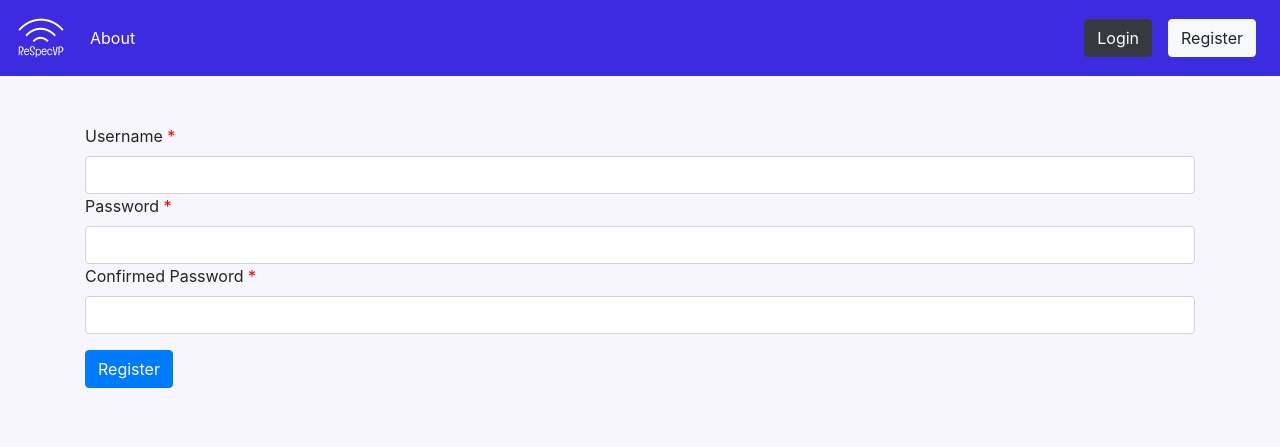
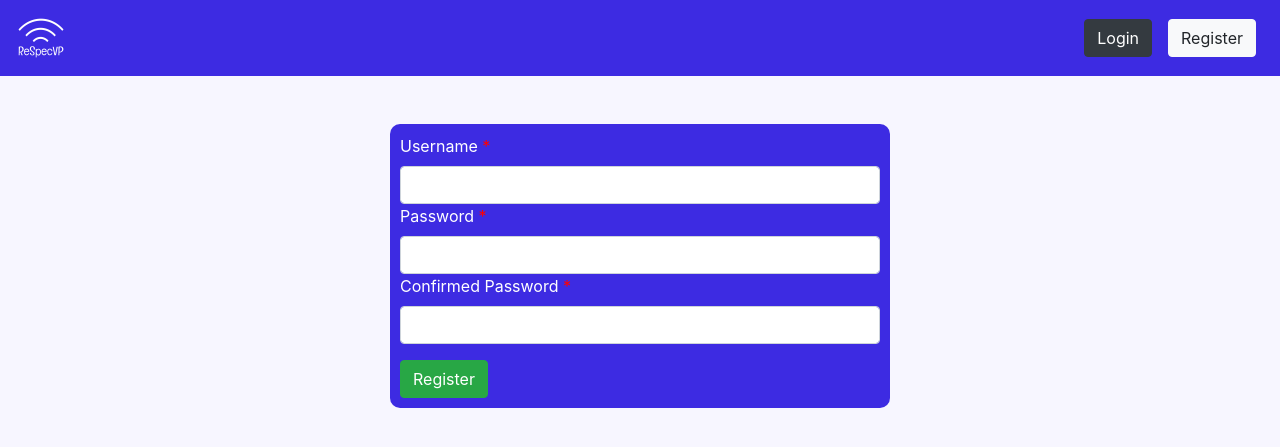
Before and after one commit to Nyquixt/ReSpecVP, a Flask app: page /register in a window 1280 px wide. Shown: the top 447 px of the page. Run offline with Flask 2, Linux system fonts and the light colour scheme; some libraries are stand-ins or nearby versions.

Commit message:
login and register

```diff
--- a/templates/base.html
+++ b/templates/base.html
@@ -35,9 +35,7 @@
             width="50"></a>
         <div class="collapse navbar-collapse" id="navbarSupportedContent">
             <ul class="navbar-nav mr-auto">
-                <li class="nav-item active">
-                    <a class="nav-link" href="/about">About <span class="sr-only">(current)</span></a>
-                </li>
+
             </ul>
             <ul class="navbar-nav my-2 my-lg-0">
                 {% if 'username' in session %}
--- a/templates/user/register.html
+++ b/templates/user/register.html
@@ -1,17 +1,28 @@
 {% extends 'base.html' %}
 {% block title %} Register {% endblock %}
+{% block head %}
+<style>
+    #registerForm{
+        width: 500px;
+        background-color: #3d2be2;
+        padding: 10px;
+        color: white;
+        border-radius: 10px;
+    }
+</style>
+{% endblock %}
 {% block content %}
 <div class="container">
-    <div class="mt-5">
+    <div class="mt-5 d-flex justify-content-center">
     {% from "_formhelpers.html" import render_field %}
-    <form method="POST" action="" role="form">
+    <form method="POST" action="" role="form" id="registerForm">
         {{ form.hidden_tag() }}
         <div class="form-group">
             {{ render_field(form.username, class='form-control', is_required=True) }}
             {{ render_field(form.password, class='form-control', is_required=True) }}
             {{ render_field(form.confirmed, class='form-control', is_required=True) }}
         </div>
-        <button type="submit" class="btn btn-primary">Register</button>
+        <button type="submit" class="btn btn-success">Register</button>
     </form>
 </div>
 </div>
```
Also changed, not shown: templates/user/login.html (+14 -3 lines).
